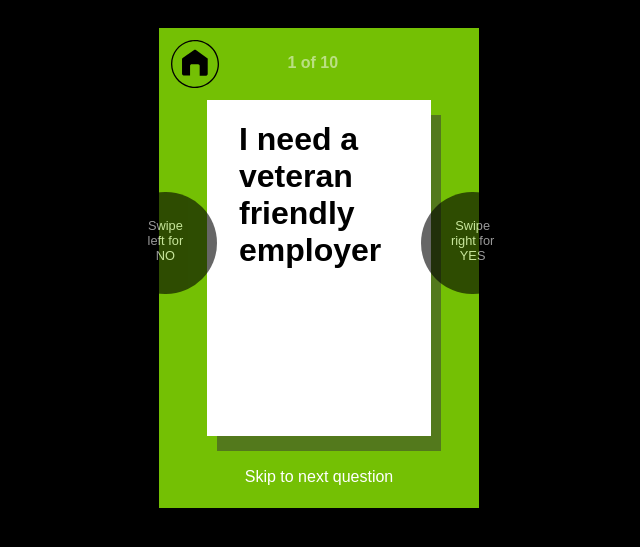
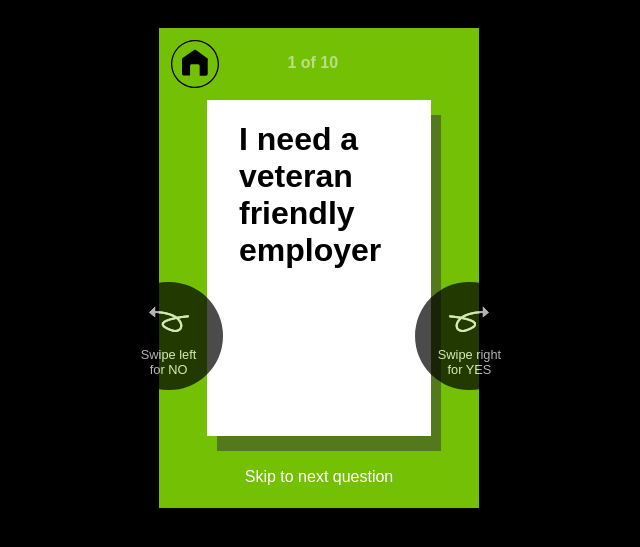
Before and after one commit to aliyarahman/theres-a-job-for-that, a Flask app: page /i_need in a window 1280 px wide. Shown: the top 547 px of the page, without its empty margins (321-961 px from the left). Run offline with Flask 2, Linux system fonts and the light colour scheme; parts of the project's set-up code (start-up, migrations or seed data) failed here and were passed over.

Commit message:
Updated swipe graphics

```diff
--- a/app/static/common_jc.css
+++ b/app/static/common_jc.css
@@ -73,10 +73,10 @@ input[type="text"]	{background-color: #EEEEEE;
 #home			{height: 3em; margin: 0.75em; margin-right: 4em; vertical-align: middle;}
 .progress_count	{opacity: 0.5; display: inline-block;}
 .skip_bar		{color: white; text-align: center; margin-top: 2em;}
-.left_swipe, .right_swipe	{height: 4em; width: 4em; border-radius: 50%;
-							color: white; background-color: black; opacity: 0.6;
+.left_swipe, .right_swipe	{height: 5em; width: 5em; border-radius: 50%;
+							color: white; background-color: black; opacity: 0.7;
 							font-size: 0.8em; font-weight: normal;
-							padding: 2em; text-align: center; position: absolute; top: 15em;}
+							text-align: center; position: absolute; top: 22em; padding: 1em 1.75em 2.5em 1.75em; }
 .left_swipe		{left: 34em; }
 .right_swipe	{right: 34em; }
 
--- a/app/templates/need_question.html
+++ b/app/templates/need_question.html
@@ -8,9 +8,15 @@
 	</div>
 
 	<div class="question_box green_shadow">
-		<div class="left_swipe" onClick="location.href='{{ url_for('i_need') }}'">Swipe left for NO</div>
+		<div class="left_swipe" onClick="location.href='{{ url_for('i_need') }}'">
+			<img src="{{ url_for('static', filename='leftswipe.png') }}">
+			<div class="swipe_text">Swipe left for NO</div>
+		</div>
 		<div class="question_text"><h1>{{question}}</h1></div>
-		<div class="right_swipe" onClick="location.href='{{ url_for('i_need') }}'">Swipe right for YES</div>
+		<div class="right_swipe" onClick="location.href='{{ url_for('i_need') }}'">
+			<img src="{{ url_for('static', filename='rightswipe.png') }}">
+			<div class="swipe_text">Swipe right for YES</div>
+		</div>
 	</div>
 
 	<div class="skip_bar"><a href="{{ url_for('i_need') }}">Skip to next question</a></div>
```
Also changed, not shown: app/static/leftswipe.png (added), app/static/rightswipe.png (added).
